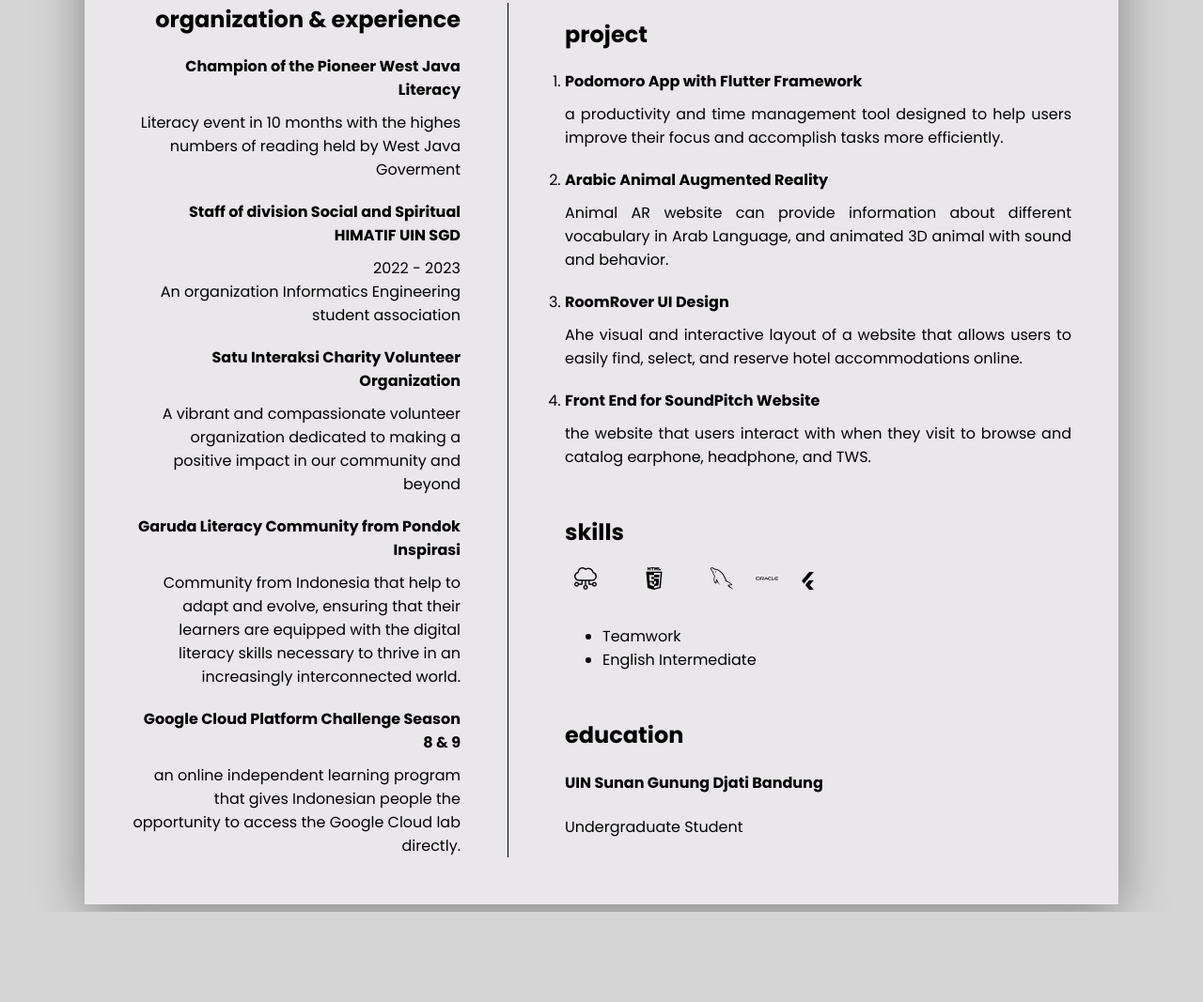
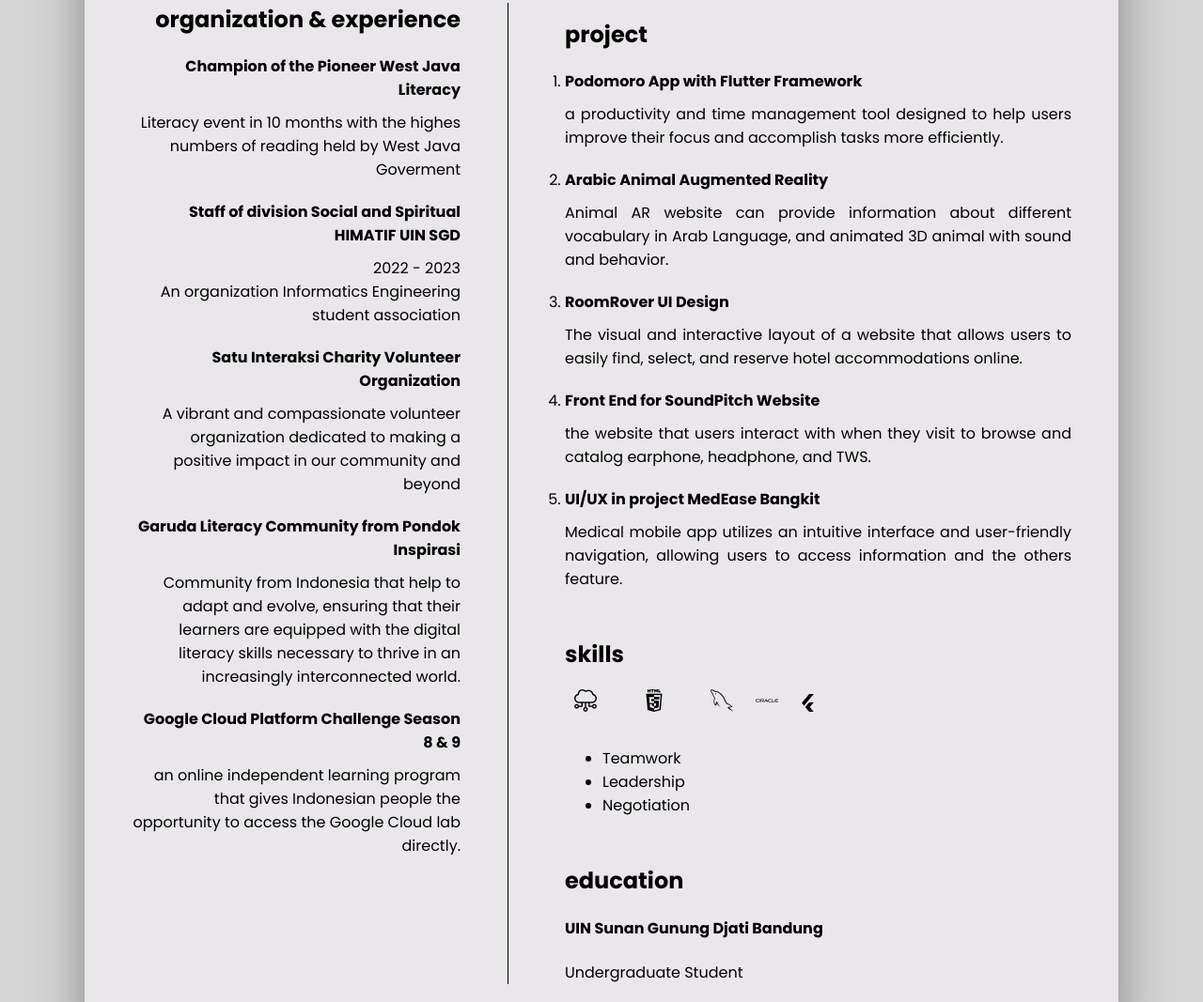
Before and after one commit to vinaapatricia/web_cv, a plain HTML site: page index.html in a window 1280 px wide. Shown: the part 440-1507 px from the top of the page at 94% size. Before the commit the page ends 1411 px from the top, so only its background shows below. Drawn offline with Linux system fonts and the light colour scheme.

Commit message:
Update index.html

```diff
--- a/index.html
+++ b/index.html
@@ -107,7 +107,7 @@
                 <li class="item">
                     <h4>RoomRover UI Design</h4>
                     <div class="des">
-                        Ahe visual and interactive layout of a website that allows users to easily find, select, and
+                        The visual and interactive layout of a website that allows users to easily find, select, and
                         reserve hotel accommodations online.
                     </div>
                 </li>
@@ -117,6 +117,12 @@
                         the website that users interact with when they visit to browse and catalog earphone,
                         headphone,
                         and TWS.
+                    </div>
+                </li>
+                <li class="item">
+                    <h4>UI/UX in project MedEase Bangkit </h4>
+                    <div class="des">
+                    Medical mobile app utilizes an intuitive interface and user-friendly navigation, allowing users to access information and the others feature.
                     </div>
                 </li>
 
@@ -137,7 +143,8 @@
                 <div class="softskill">
                     <ul>
                         <li>Teamwork</li>
-                        <li>English Intermediate</li>
+                        <li>Leadership</li>
+                        <li>Negotiation</li>
                     </ul>
                 </div>
             </div>
```
